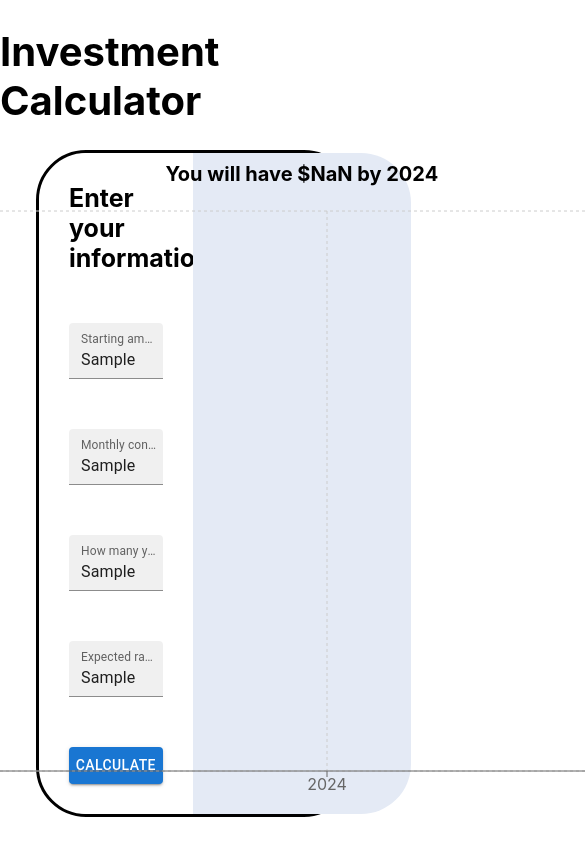
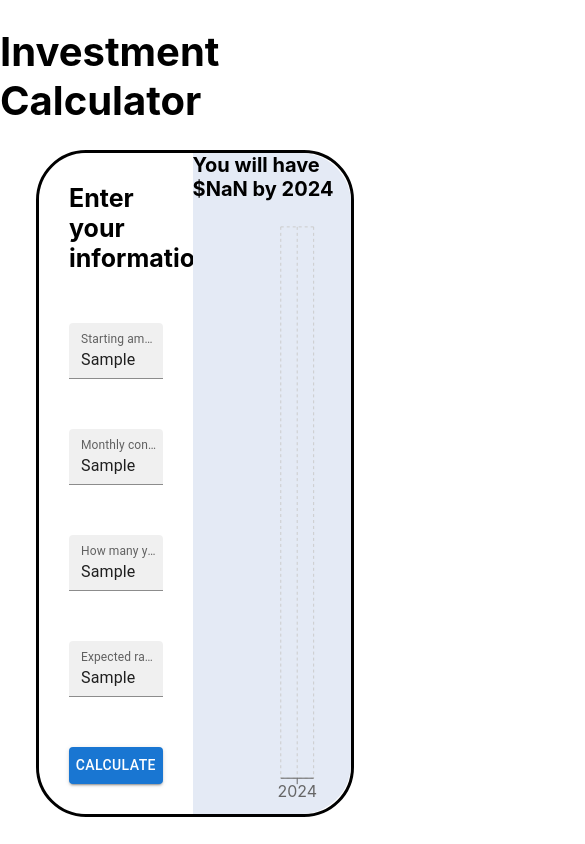
Before and after one commit to smm3123/Recharts-Investment-Calculator, a React (Create React App) app: page / in a window 390 px wide. Both pictures are taken after typing "Sample", "Sample", "Sample", "Sample" into the empty fields and a click on the button "CALCULATE". Shown: the top 844 px of the page, 585 px wide, since content can reach past the window. Built offline with nearby package versions, Linux system fonts and the light colour scheme.

Commit message:
Make chart responsive

```diff
--- a/src/components/Chart.jsx
+++ b/src/components/Chart.jsx
@@ -1,7 +1,7 @@
 import React from 'react';
 import { isEmpty } from 'lodash';
 import { Box } from '@mui/material';
-import { LineChart, Line, XAxis, YAxis, CartesianGrid, Tooltip } from 'recharts';
+import { ResponsiveContainer, LineChart, Line, XAxis, YAxis, CartesianGrid, Tooltip } from 'recharts';
 
 const EmptyState = () => <Box>Fill in some values to get started</Box>;
 
@@ -14,11 +14,14 @@ const Visualization = ({ yearlyReturns }) => {
         display: 'flex',
         flexDirection: 'column',
         alignItems: 'center',
+        width: '100%',
+        height: '100%',
       }}
     >
       <Box sx={{ fontWeight: "bold", fontSize: '20px', mb: '20px' }}>
         {`You will have $${finalYear.amount} by ${finalYear.year}`}
       </Box>
+      <ResponsiveContainer width="90%" height="90%">
         <LineChart
           width={800}
           height={600}
@@ -37,6 +40,7 @@ const Visualization = ({ yearlyReturns }) => {
           <Line type="monotone" dataKey="amount" stroke="#4841cc" activeDot={{ r: 8 }} />
           <Line type="monotone" dataKey="totalContributions" stroke="#9c2624" activeDot={{ r: 8 }} />
         </LineChart>
+      </ResponsiveContainer>
     </Box>
   )
 }
```
Lines whose indentation alone changed are shown as unchanged.
